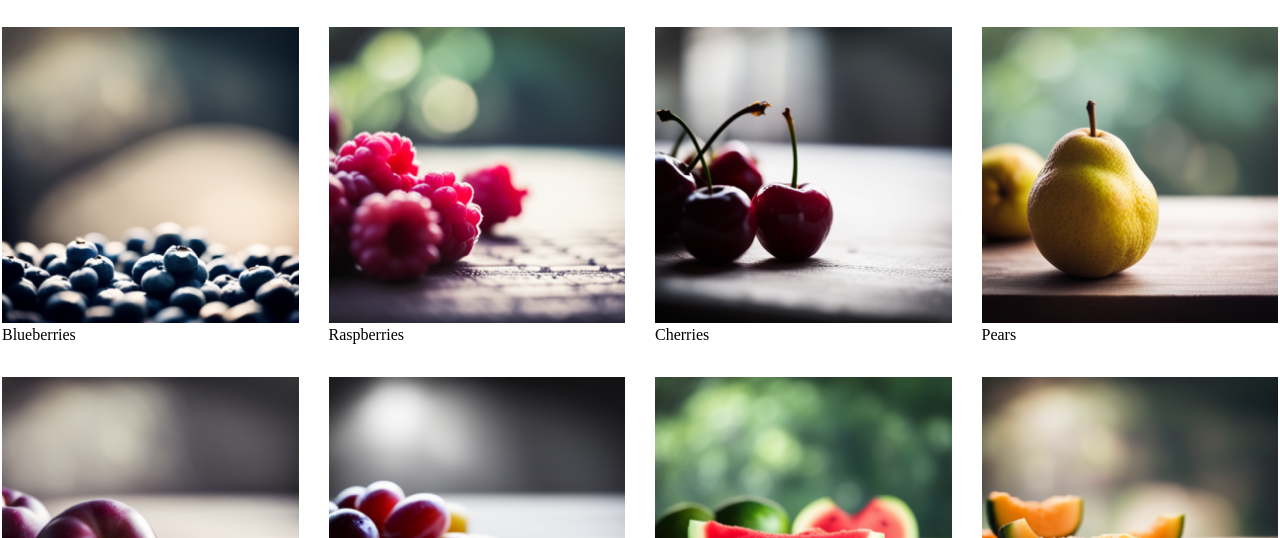
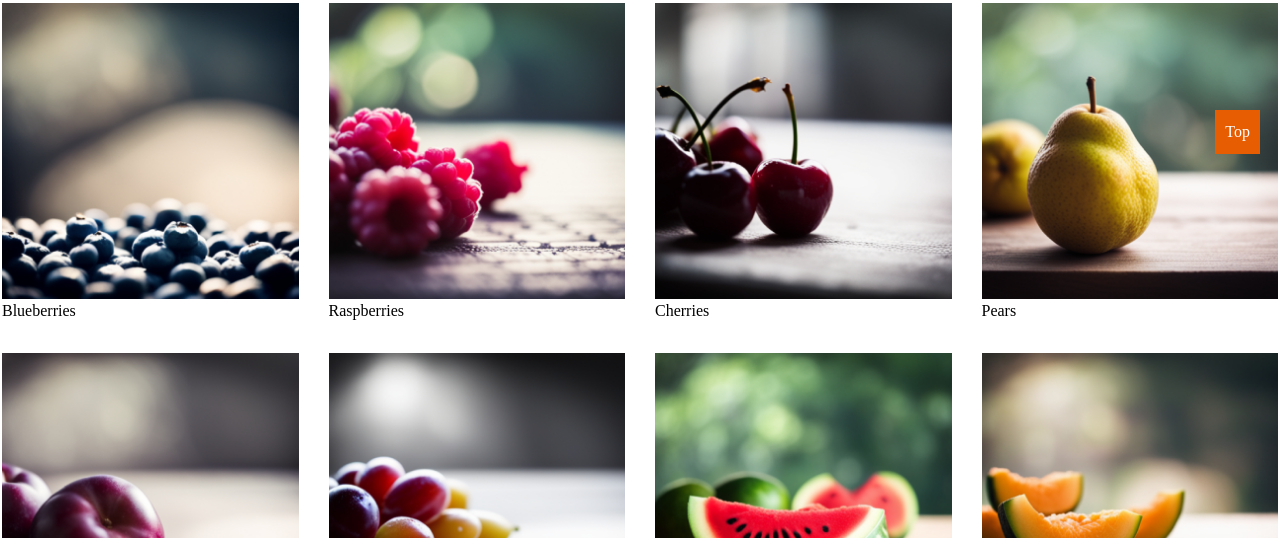
Before and after one commit to baehino/farm, a plain HTML site: page index.html in a window 1280 px wide. Shown: the part 626-1164 px from the top of the page. Drawn offline with Linux system fonts and the light colour scheme; files whose address does not match are found by name; a web font is replaced by a local one.

Commit message:
top button

```diff
--- a/styles.css
+++ b/styles.css
@@ -143,7 +143,19 @@ h1, h2, h3 {
     font-family: irish grover;
 }
 
+.sticky {
+  position: fixed;
+  bottom: 20px;
+  right: 20px;
+  background-color:#E75D02;
+  padding: 10px;
+  border-color: white;
+}
 
+.sticky a {
+  color: white;
+  text-decoration: none;
+}
 
 th {
     text-align: right;
```
